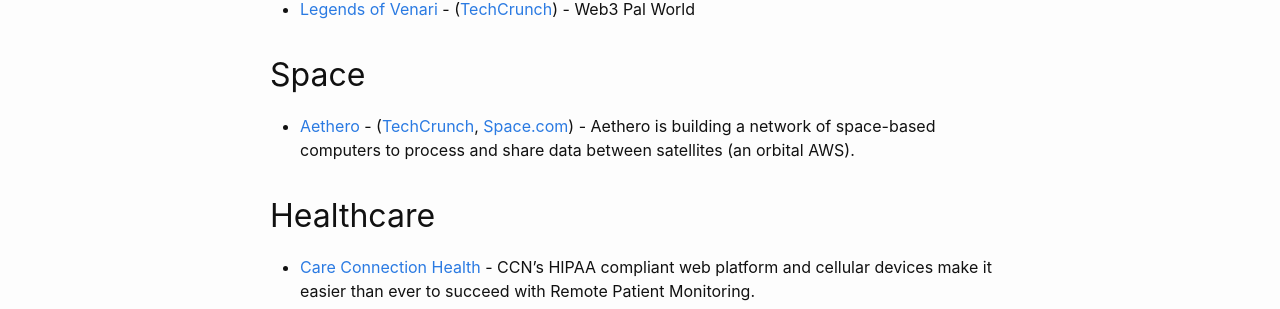
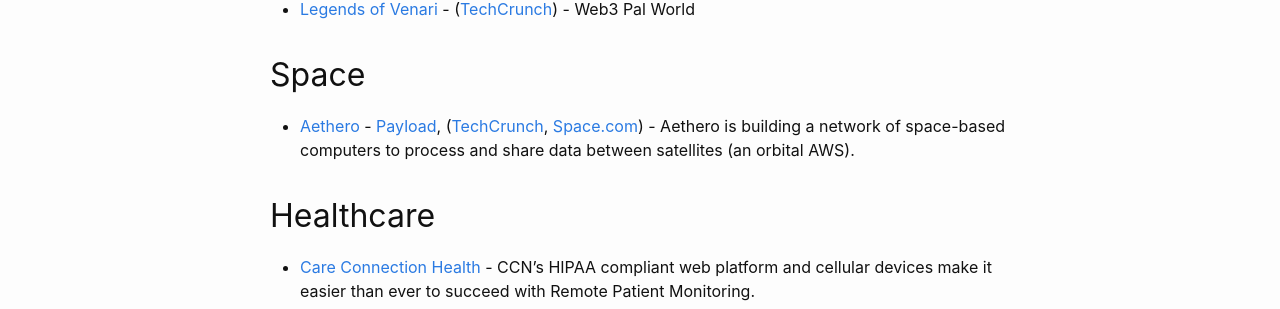
Before and after one commit to katpavan/katpavan.github.io, a Jekyll site: the page built from index.md, in a window 1280 px wide. Shown: the part 542-851 px from the top of the page. Built offline with Jekyll 4.4.1, drawn with Linux system fonts in a browser that asks for light colours.

Commit message:
Update index.md

```diff
--- a/index.md
+++ b/index.md
@@ -30,7 +30,7 @@
 -->
 
 ## Space
-- [Aethero](https://aethero.com/) - ([TechCrunch](https://techcrunch.com/2024/07/02/computing-and-shielding-startups-join-forces-to-put-ai-capable-chips-in-space/), [Space.com](https://www.space.com/ai-nvidia-gpu-spacex-launch-transporter-11)) - Aethero is building a network of space-based computers to process and share data between satellites (an orbital AWS).
+- [Aethero](https://aethero.com/) - [Payload](https://payloadspace.com/aethero-raises-8-4m-for-space-computers/), ([TechCrunch](https://techcrunch.com/2024/07/02/computing-and-shielding-startups-join-forces-to-put-ai-capable-chips-in-space/), [Space.com](https://www.space.com/ai-nvidia-gpu-spacex-launch-transporter-11)) - Aethero is building a network of space-based computers to process and share data between satellites (an orbital AWS).
 
 ## Healthcare
 
```
